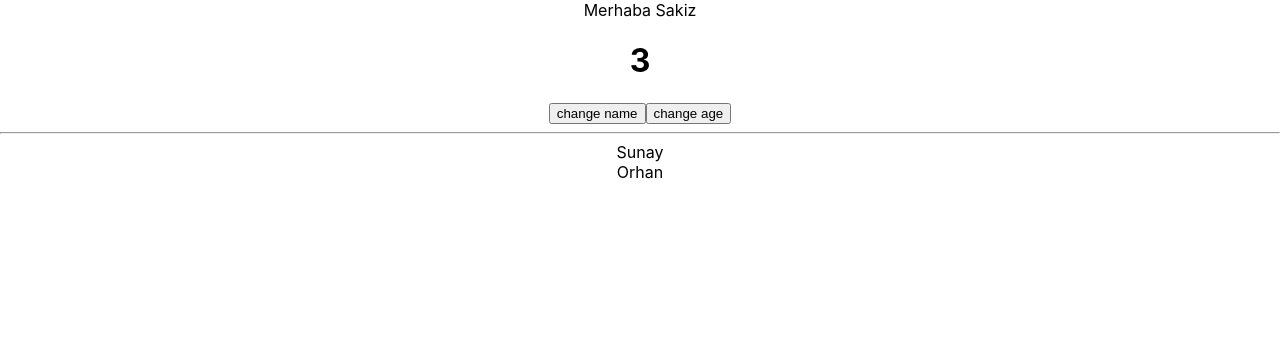
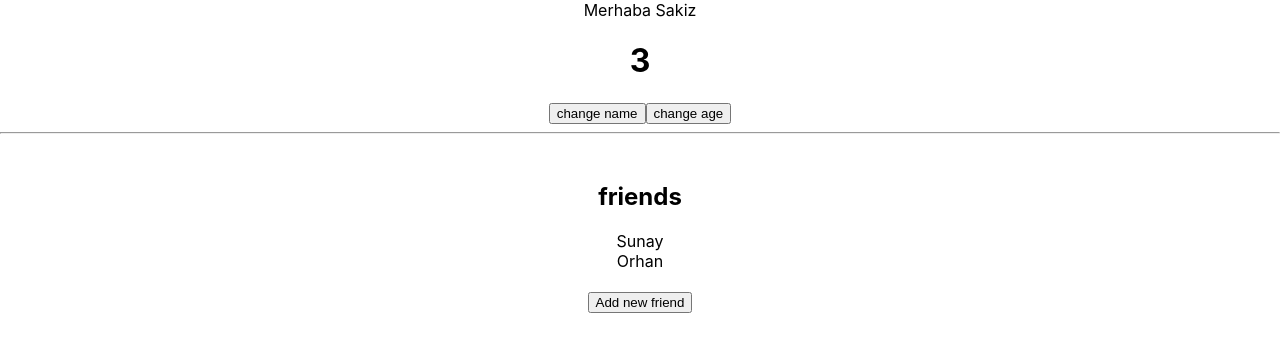
Before and after one commit to sgokceince/states, a React (Create React App) app: page / in a window 1280 px wide. Shown: the top 352 px of the page. Built offline with nearby package versions, Linux system fonts and the light colour scheme.

Commit message:
setFriends e yeni bir array eklendi ve önceki elemanları da alması için arayyin içine ...friends yazıldı.

```diff
--- a/src/App.js
+++ b/src/App.js
@@ -15,11 +15,15 @@ function App() {
        <button onClick={() => setName("Gusta")}>change name</button>
        <button onClick={() => setAge(5)}>change age</button>
        <hr />
-
+       <br></br>
+        <h2>friends</h2>
        {
          friends.map((friend, index) => (
             <div key= {index}>{friend}</div>
-        ))}
+       ))}
+
+       <br />
+       <button onClick={() => setFriends([...friends, "Sümbül"])}>Add new friend</button>
 
     </div>
   );
```
